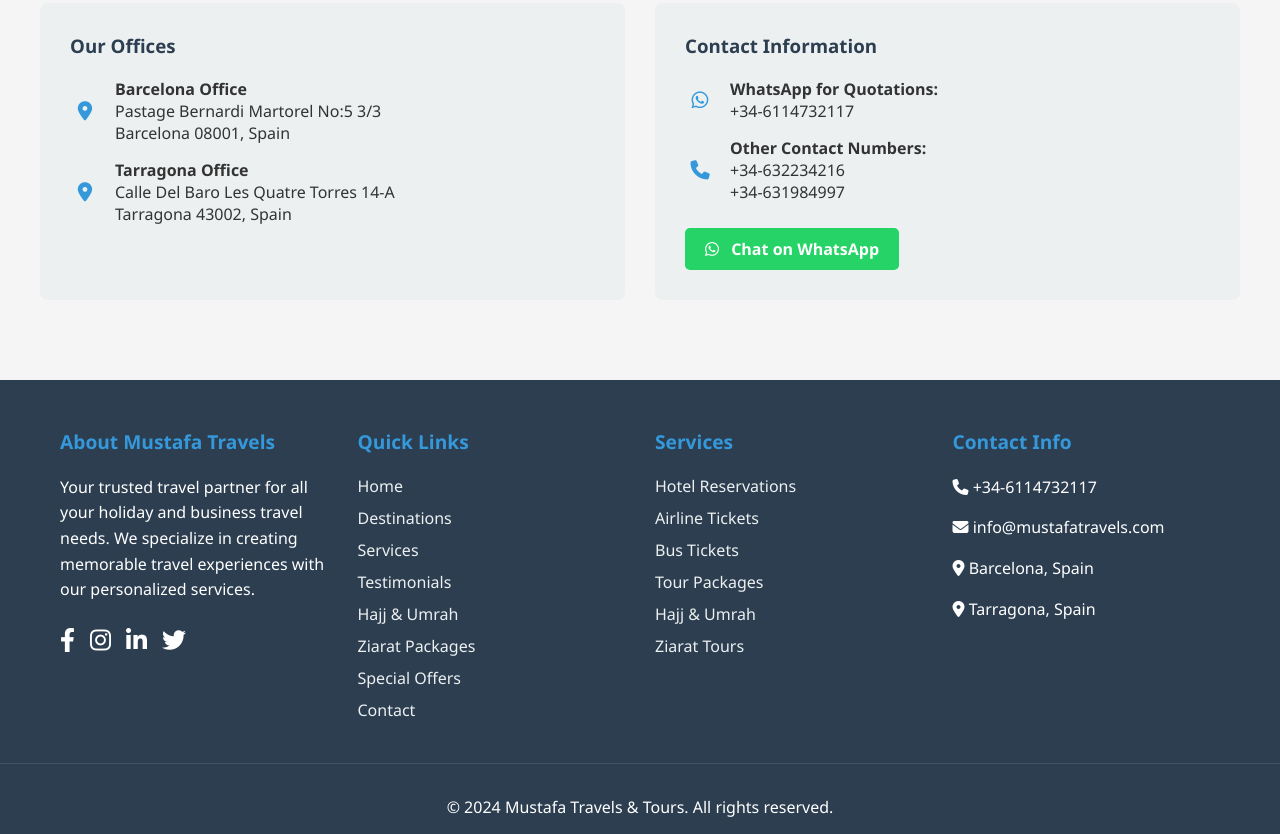
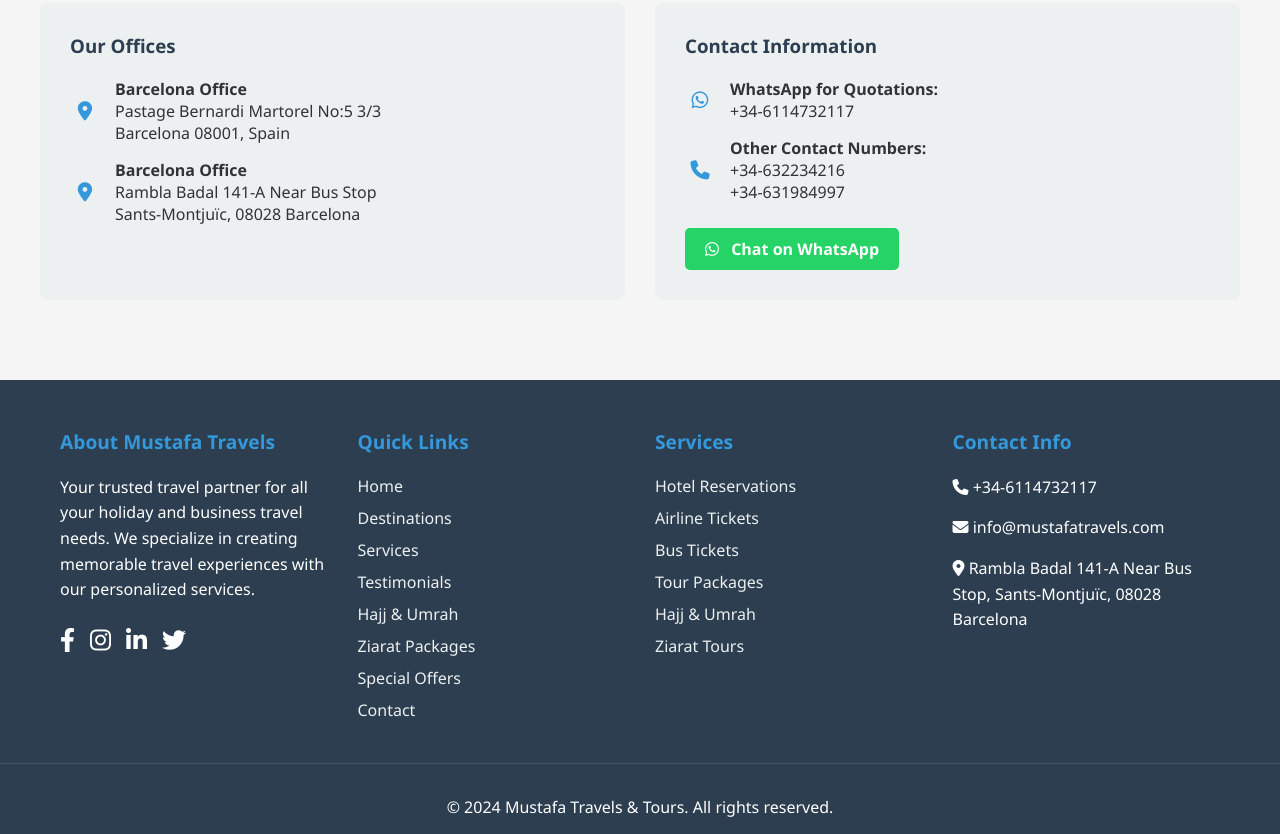
Before and after one commit to amw514/mustafaravelsV2, a plain HTML site: page index.html in a window 1280 px wide. Shown: the part 6281-7115 px from the top of the page. Drawn offline with Linux system fonts and the light colour scheme.

Commit message:
Update office location details in index.html, replacing Tarragona office information with new Barcelona office address.

```diff
--- a/index.html
+++ b/index.html
@@ -1471,9 +1471,9 @@
               <i class="fas fa-map-marker-alt"></i>
             </div>
             <div>
-              <strong>Tarragona Office</strong><br />
-              Calle Del Baro Les Quatre Torres 14-A<br />
-              Tarragona 43002, Spain
+              <strong>Barcelona Office</strong><br />
+              Rambla Badal 141-A Near Bus Stop<br />
+              Sants-Montjuïc, 08028 Barcelona
             </div>
           </div>
         </div>
@@ -1562,8 +1562,10 @@
           <h3>Contact Info</h3>
           <p><i class="fas fa-phone"></i> +34-6114732117</p>
           <p><i class="fas fa-envelope"></i> info@mustafatravels.com</p>
-          <p><i class="fas fa-map-marker-alt"></i> Barcelona, Spain</p>
-          <p><i class="fas fa-map-marker-alt"></i> Tarragona, Spain</p>
+          <p>
+            <i class="fas fa-map-marker-alt"></i> Rambla Badal 141-A Near Bus
+            Stop, Sants-Montjuïc, 08028 Barcelona
+          </p>
         </div>
       </div>
       <div class="copyright">
```
